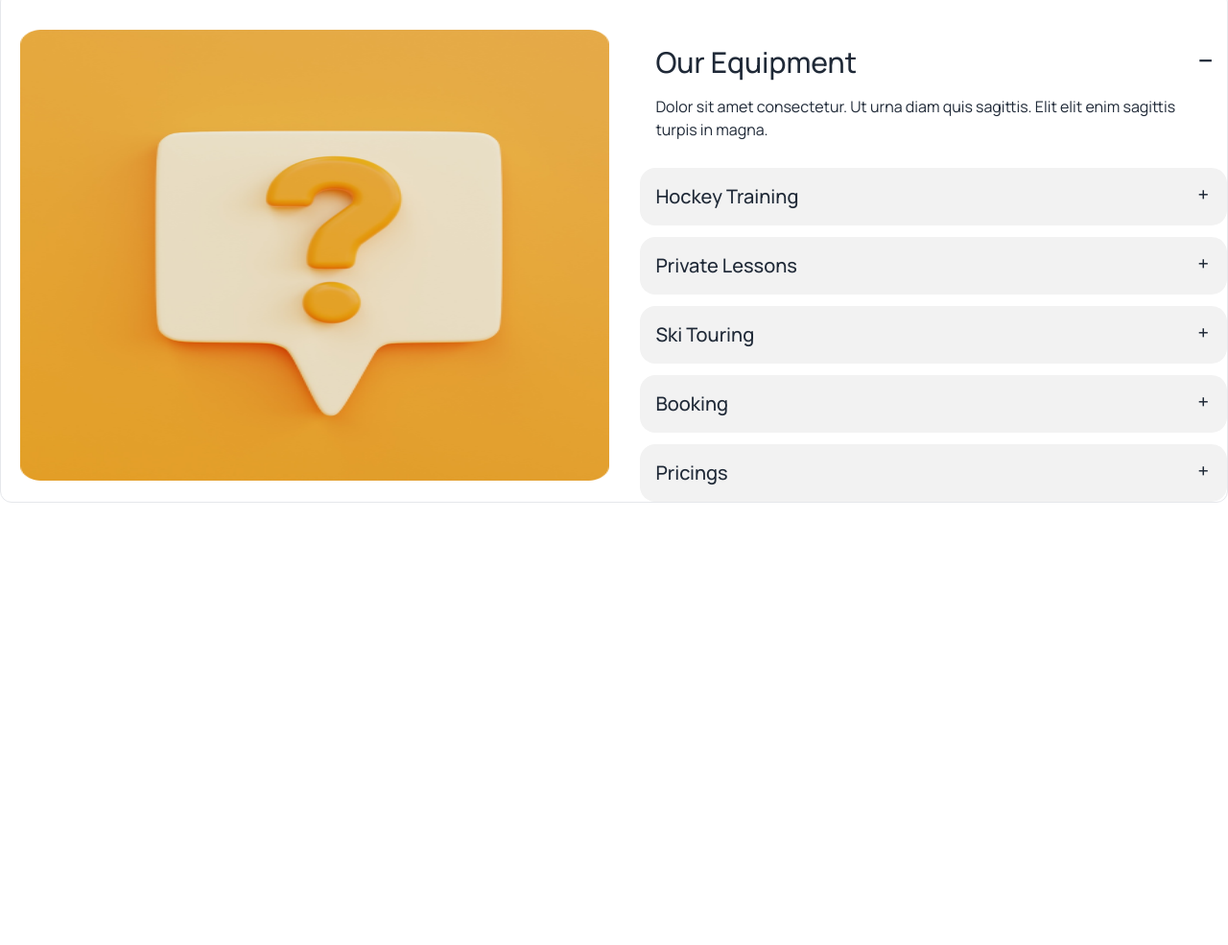
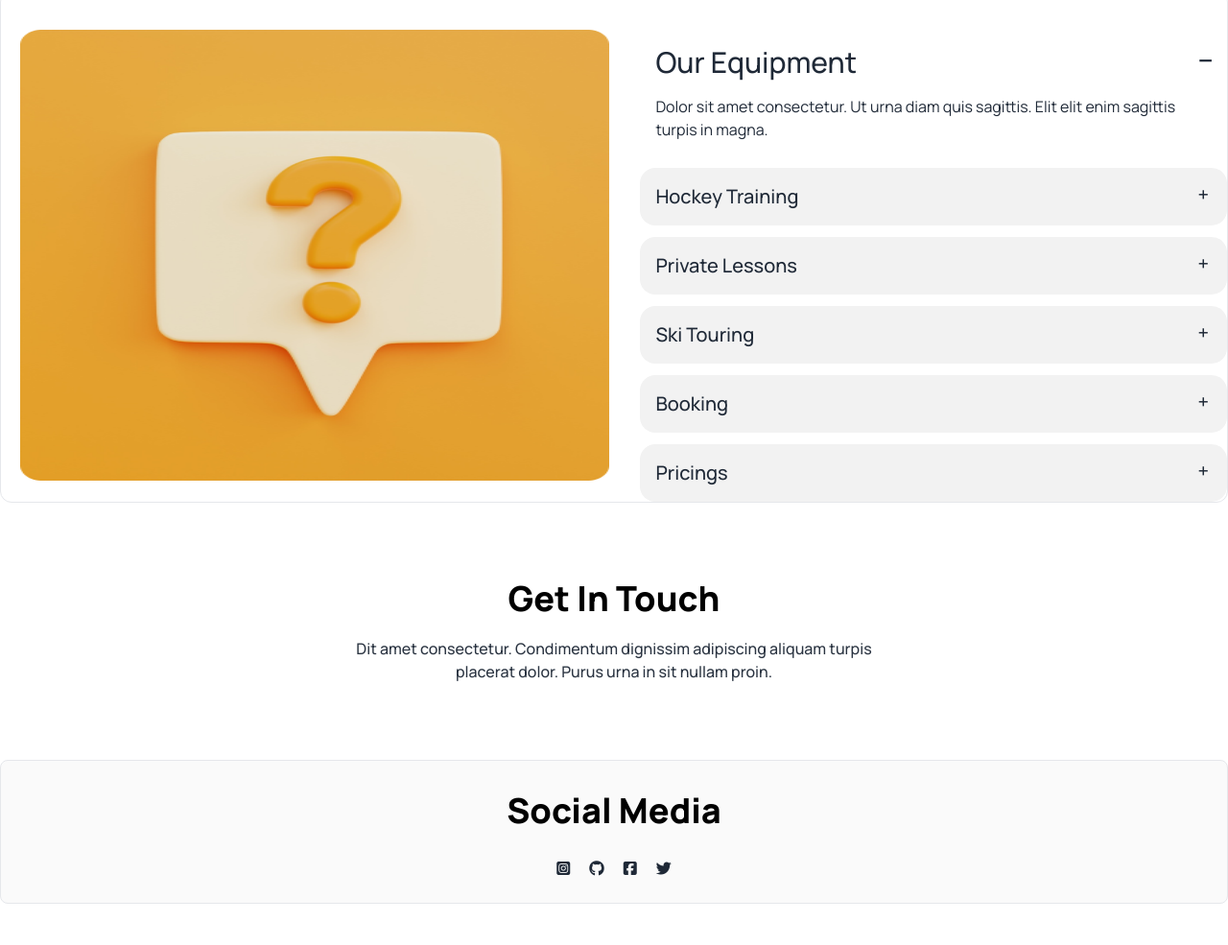
Before and after one commit to saagor16/play-shop, a plain HTML site: page index.html in a window 1280 px wide. Shown: the part 3389-4374 px from the top of the page at 96% size. Before the commit the page ends 3993 px from the top, so only its background shows below. Drawn offline with nearby package versions, Linux system fonts and the light colour scheme.

Commit message:
social media

```diff
--- a/index.html
+++ b/index.html
@@ -434,6 +434,25 @@
             </div>
           </div>
         </section>
+        <!--Form Section-->
+        <section class="mx-auto py-10">
+          <div class="text-center">
+            <h2 class="text-black text-3xl lg:text-4xl font-extrabold">Get In Touch</h2>
+            <p class="lg:w-[600px] pt-5 mx-auto font-medium opacity-95 text-base">Dit amet consectetur. Condimentum dignissim adipiscing aliquam turpis placerat dolor. Purus urna in sit nullam proin.</p>
+          </div>
+        </section>
+        <!--Social Media-->
+        <section class="mx-auto py-10 text-center">
+          <div class="lg:w-[100%] lg:h-[150px] border-spacing-1 border rounded-lg bg-[#13131805]">
+            <h2 class="text-black text-3xl lg:text-4xl font-extrabold py-8">Social Media</h2>
+            <div class="flex justify-center space-x-5 pb-5">
+              <i class="fa-brands fa-square-instagram"></i>
+              <i class="fa-brands fa-github"></i>
+              <i class="fa-brands fa-square-facebook"></i>
+              <i class="fa-brands fa-twitter"></i>
+            </div>
+          </div>
+        </section>
     </main>
 </body>
 </html>
```
